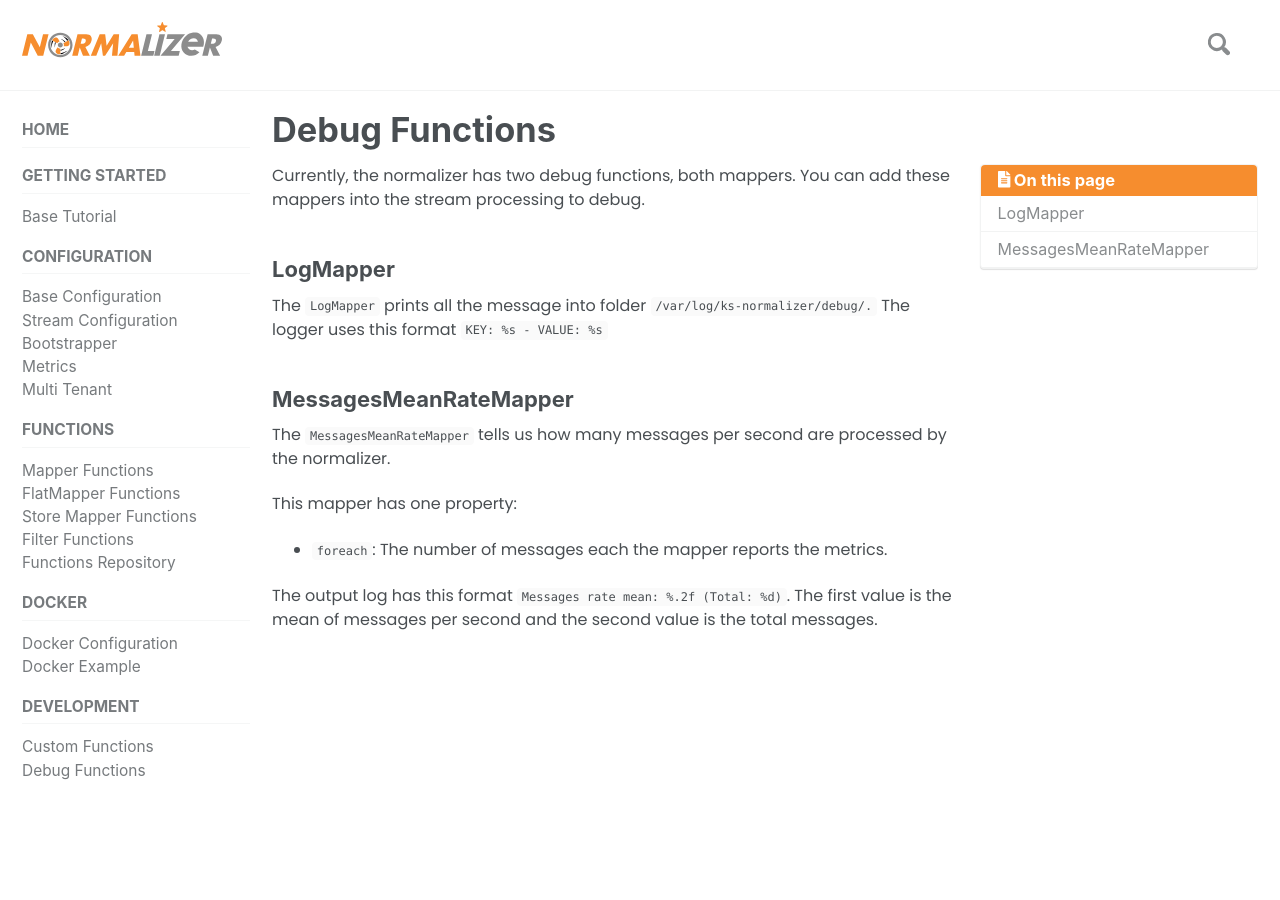
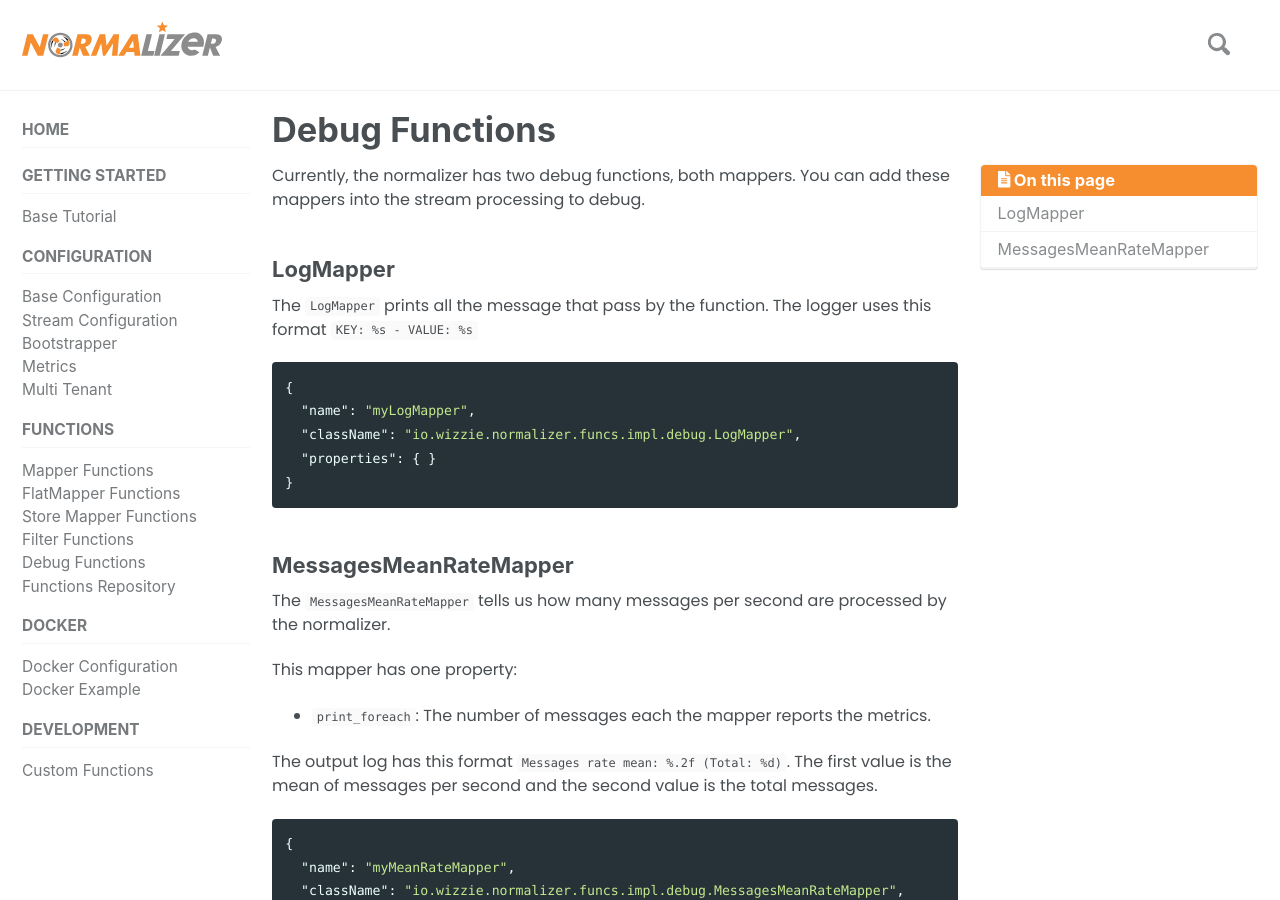
Before and after one commit to andresgomezfrr/normalizer, a Jekyll site: the page built from docs/functions/debug_functions.md, in a window 1280 px wide and 900 px high. Built offline with Jekyll 4.4.1, drawn with Linux system fonts in a browser that asks for light colours; nearby versions of some CDN libraries; comment, search, counter and statistics services are not loaded; some of the changed text lies outside the part shown.

Commit message:
Improve debug functions

````diff
--- a/docs/_data/navigation.yml
+++ b/docs/_data/navigation.yml
@@ -29,6 +29,8 @@ docs:
         url: /functions/store_mapper_functions
       - title: Filter Functions
         url: /functions/filter_functions
+      - title: Debug Functions
+        url: /functions/debug_functions
       - title: Functions Repository
         url: https://wizzie-io.github.io/normalizer-functions/
 
@@ -43,5 +45,3 @@ docs:
     children:
       - title: Custom Functions
         url: /development/custom_functions
-      - title: Debug Functions
-        url: /development/debug_functions
--- a/docs/development/debug_functions.md
+++ b/docs/functions/debug_functions.md
@@ -8,14 +8,32 @@ Currently, the normalizer has two debug functions, both mappers. You can add the
 
 ### LogMapper
 
-The `LogMapper` prints all the message into folder `/var/log/ks-normalizer/debug/.`
+The `LogMapper` prints all the message that pass by the function.
 The logger uses this format `KEY: %s - VALUE: %s`
+
+```json
+{
+  "name": "myLogMapper",
+  "className": "io.wizzie.normalizer.funcs.impl.debug.LogMapper",
+  "properties": { }
+}
+```
 
 ### MessagesMeanRateMapper
 
 The `MessagesMeanRateMapper` tells us how many messages per second are processed by the normalizer.
 
 This mapper has one property:
-* `foreach`: The number of messages each the mapper reports the metrics.
+* `print_foreach`: The number of messages each the mapper reports the metrics.
 
 The output log has this format `Messages rate mean: %.2f (Total: %d)`. The first value is the mean of messages per second and the second value is the total messages.
+
+```json
+{
+  "name": "myMeanRateMapper",
+  "className": "io.wizzie.normalizer.funcs.impl.debug.MessagesMeanRateMapper",
+  "properties": {
+    "print_foreach": 1000
+  }
+}
+```
````
